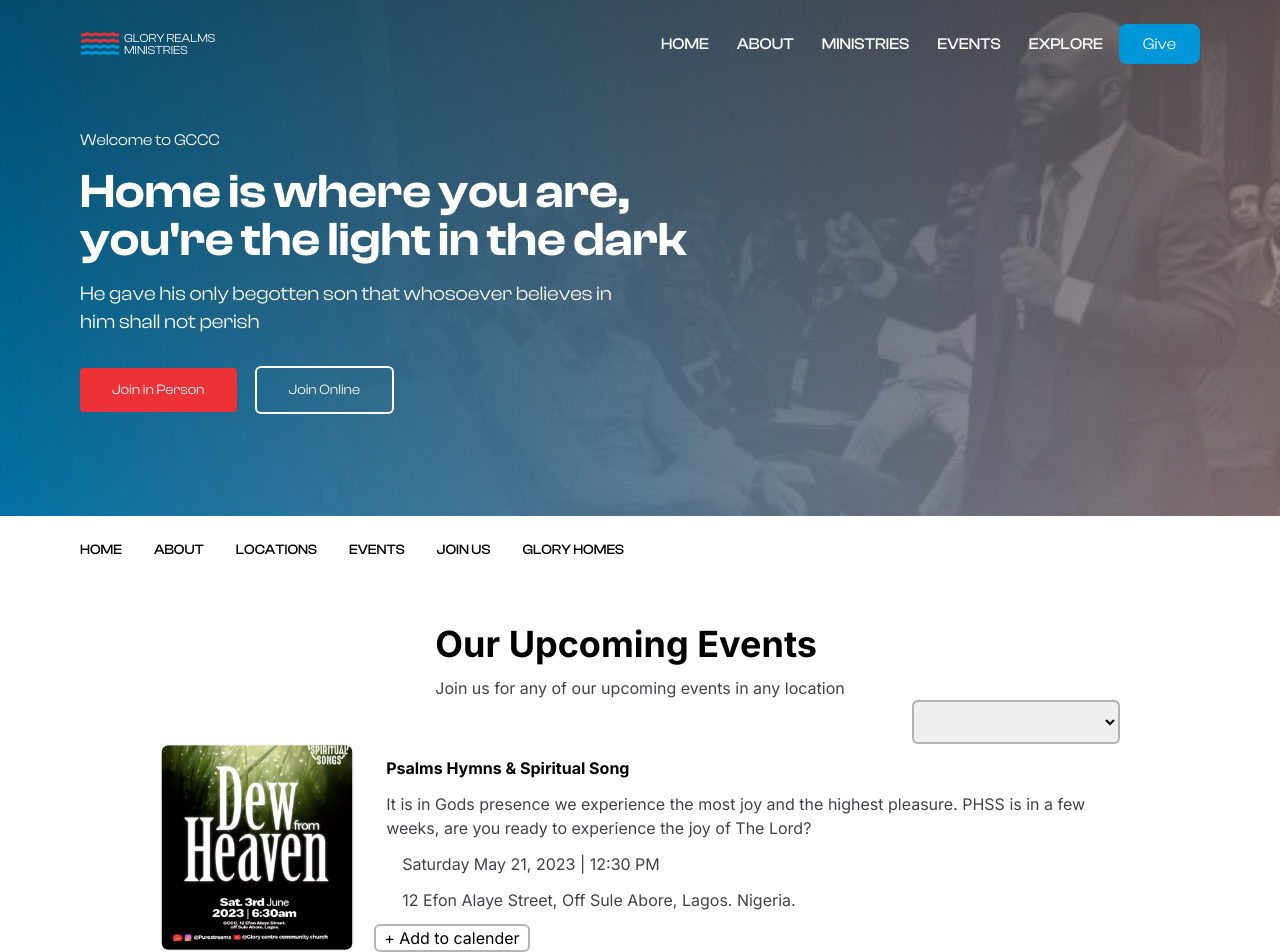
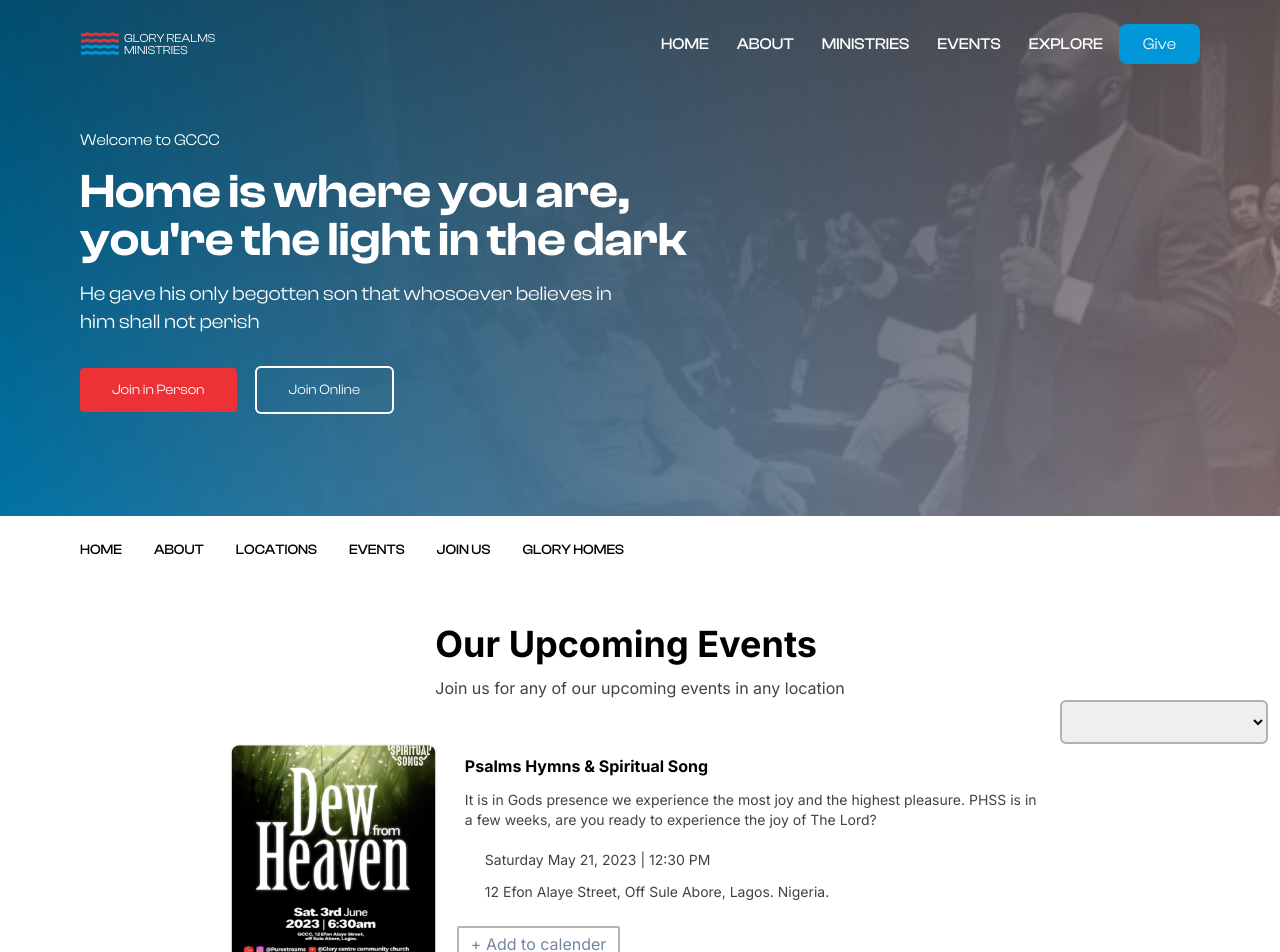
Before and after one commit to TeaToe17/GCCC, a Next.js app: page /events in a window 1280 px wide. Shown: the top 952 px of the page. Built offline with nearby package versions, Linux system fonts and the light colour scheme; a web font is replaced by a local one.

Commit message:
ebuka commit 2

```diff
--- a/src/app/events/page.tsx
+++ b/src/app/events/page.tsx
@@ -1,10 +1,45 @@
 import Hero from "@/components/Hero";
 import Image from "next/image";
 const Events = () => {
+  interface UpcominEvents {
+    id: number;
+    title: string;
+    about: string;
+    time: string;
+    location: string;
+    src: string;
+  }
+
+  const upcomingEvents = [
+    {
+      title: " Psalms Hymns & Spiritual Song",
+      about:
+        " It is in Gods presence we experience the most joy and the highest pleasure. PHSS is in a few weeks, are you ready to experience the joy of The Lord? ",
+      time: " Saturday May 21, 2023 | 12:30 PM",
+      location: " 12 Efon Alaye Street, Off Sule Abore, Lagos. Nigeria.",
+      src: "/eventsimg.png",
+    },
+    {
+      title: " Psalms Hymns & Spiritual Song",
+      about:
+        " It is in Gods presence we experience the most joy and the highest pleasure. PHSS is in a few weeks, are you ready to experience the joy of The Lord? ",
+      time: " Saturday May 21, 2023 | 12:30 PM",
+      location: " 12 Efon Alaye Street, Off Sule Abore, Lagos. Nigeria.",
+      src: "/eventsimg.png",
+    },
+    {
+      title: " Psalms Hymns & Spiritual Song",
+      about:
+        " It is in Gods presence we experience the most joy and the highest pleasure. PHSS is in a few weeks, are you ready to experience the joy of The Lord? ",
+      time: " Saturday May 21, 2023 | 12:30 PM",
+      location: " 12 Efon Alaye Street, Off Sule Abore, Lagos. Nigeria.",
+      src: "/eventsimg.png",
+    },
+  ];
   return (
     <div>
       <Hero />
-      <div className="flex items-center justify-center w-full flex-col  px-40 py-10">
+      <div className="flex items-center justify-center w-full flex-col  px-3 py-10">
         <div className="flex flex-col gap-3">
           <h1 className="text-4xl font-bold text-black ">
             Our Upcoming Events
@@ -22,38 +57,48 @@ const Events = () => {
           </select>
         </div>
         <div>
-          <div className="flex gap-5">
+          <div className="flex flex-col gap-5">
+            {upcomingEvents.map((info, index) => (
+              <div
+                className="flex gap-5 max-w-[820px] items-center justify-center"
+                key={index}
+              >
                 <div>
-              <Image src="/eventsimg.png" alt="hyms" width={300} height={100} />
+                  <Image
+                    src={info.src}
+                    alt="hyms"
+                    width={300}
+                    height={130}
+                    className="w-[350px] h-[220px]"
+                  />
                 </div>
-            <div className="flex  items-start  flex-col justify-start">
-              <div className="flex flex-col gap-3 m-3">
+                <div className="flex  items-start  flex-col justify-start gap-3">
+                  <div className="flex flex-col gap-3 m-2">
                     <h3 className="font-bold text=-5xl text-black">
-                  Psalms Hymns & Spiritual Song
+                      {info.title}
                     </h3>
-                <span className="text-[#131316CC] font-sm font-normal ">
-                  It is in Gods presence we experience the most joy and the
-                  highest pleasure. PHSS is in a few weeks, are you ready to
-                  experience the joy of The Lord?{" "}
+                    <span className="text-[#131316CC] font-sm font-normal text-sm ">
+                      {info.about}{" "}
                     </span>
                   </div>
                   <div className="flex flex-col gap-3 mx-7">
-                <span className="text-[#131316CC] font-sm font-normal ">
-                  Saturday May 21, 2023 | 12:30 PM
+                    <span className="text-[#131316CC] text-sm font-normal ">
+                      {info.time}
                     </span>
-                <span className="text-[#131316CC] font-sm font-normal ">
-                  12 Efon Alaye Street, Off Sule Abore, Lagos. Nigeria.
+                    <span className="text-[#131316CC] text-sm font-normal ">
+                      {info.location}
                     </span>
                   </div>
-              <button className="mt-3  border-solid rounded-md border-2 border-[#a2a2a5cc] p-2 h-7 flex items-center justify-center">
-                + Add to calender
+                  <button className="mt-3  border-solid rounded-sm border-2 border-[#a2a2a5cc] p-3 h-9 flex items-center justify-center text-[#72879F] hover:scale-110 duration-700 transition">
+                    + Add to calender{" "}
                   </button>
                 </div>
+              </div>
+            ))}
           </div>
         </div>
       </div>
     </div>
   );
 };
-
 export default Events;
--- a/src/app/location/page.tsx
+++ b/src/app/location/page.tsx
@@ -38,7 +38,7 @@ const Locations = () => {
             {diffrentLocations.map((info, index) => (
               <div
                 key={index}
-                className=" flex flex-col w-52 text-sm bg-[#F5F5F5] text-black h-6 m-3 rounded-md py-6 px-4 text-center justify-center  items-center hover:bg-black hover:text-white"
+                className=" flex flex-col w-52 text-sm bg-[#F5F5F5] text-black h-6 m-3 rounded-md py-6 px-4 text-center justify-center  items-center hover:bg-black hover:text-white transition duration-500"
               >
                 <span>{info.text}</span>
               </div>
@@ -78,10 +78,10 @@ const Locations = () => {
                   </span>
                 </div>
                 <div className="flex gap-5">
-                  <button className="bg-[#EC3237] h-12 text-white rounded w-36 ">
+                  <button className="bg-[#EC3237] h-12 text-white rounded w-36 hover:scale-110 duration-700 transition">
                     Contact Us
                   </button>
-                  <button className="border-red-600 border-2 border-solid text-red-600 rounded w-36 h-12">
+                  <button className="border-red-600 border-2 border-solid text-red-600 rounded w-36 h-12 hover:scale-110 duration-700 transition">
                     Locate Venue
                   </button>
                 </div>
```
Lines whose indentation alone changed are shown as unchanged.
